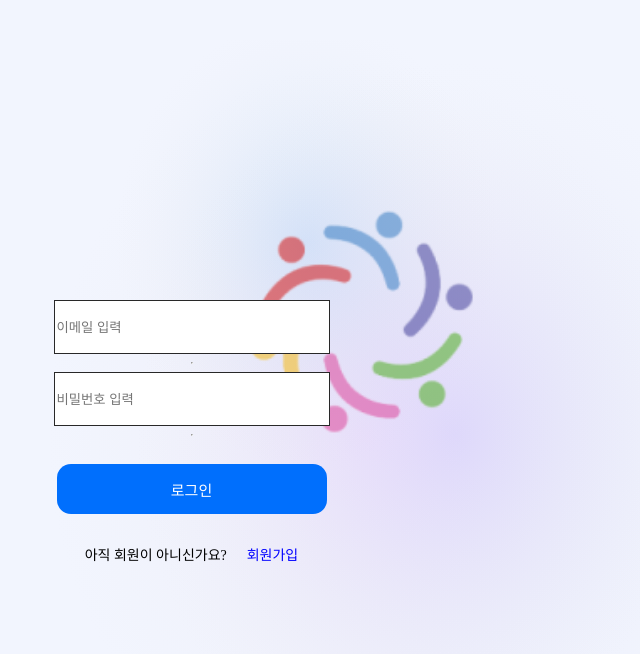
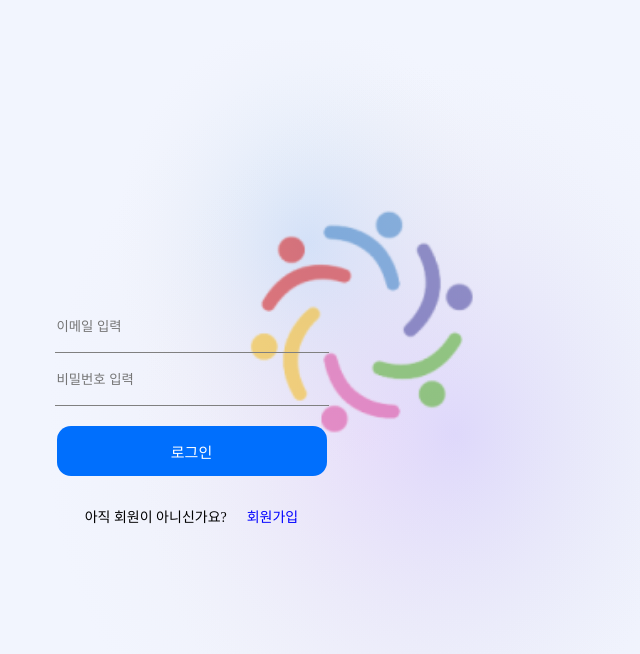
Before and after one commit to soo0300/Fintech-Welfare-Service, a React (Create React App) app in the folder frontend/: page /login in a window 1280 px wide. Shown: the top 654 px of the page, without its empty margins (5-645 px from the left). Built offline with nearby package versions, Linux system fonts and the light colour scheme; a web font is replaced by a local one.

Commit message:
✨feat: 회원가입 디자인 구현 및 유효성 기능 추가

```diff
--- a/frontend/src/App.css
+++ b/frontend/src/App.css
@@ -22,6 +22,7 @@ html {
   --pink: #f9b4c2;
   --primary: #006ffd;
   --coolblue: #bddffa;
+  --bgColor: #f2f5fe;
   overflow: hidden;
   overscroll-behavior: none;
 }
--- a/frontend/src/components/input/Input.jsx
+++ b/frontend/src/components/input/Input.jsx
@@ -4,8 +4,10 @@ import { styled } from "styled-components";
 const StyledInput = styled.input`
   width: ${(props) => props.width};
   height: ${(props) => props.height};
-  border: 1px solid;
-  background-color: var(--white);
+  border: ${(props) => (props.border ? props.border : "1px solid black")};
+  border-bottom: ${(props) => props.borderBottom};
+  background: ${(props) =>
+    props.background ? `var(--${props.background})` : `var(--white)`};
   color: var(--black);
   font-size: ${(props) => props.fontSize};
   margin: ${(props) => props.margin};
@@ -34,6 +36,9 @@ const Input = (props) => {
     value,
     disabled,
     borderradius,
+    border,
+    borderBottom,
+    background,
     bottom,
     position,
   } = props;
@@ -51,8 +56,11 @@ const Input = (props) => {
       value={value}
       disabled={disabled}
       borderradius={borderradius}
+      border={border}
       bottom={bottom}
       position={position}
+      background={background}
+      borderBottom={borderBottom}
     />
   );
 };
--- a/frontend/src/views/Info.jsx
+++ b/frontend/src/views/Info.jsx
@@ -92,7 +92,9 @@ const Info = () => {
             height="50px"
             color="gray"
             placeholder="생년월일"
-            border-radius="none"
+            borderradius="none"
+            border="none"
+            borderBottom="1px solid gray"
             background="--bgColor"
           />
           -
@@ -101,6 +103,8 @@ const Info = () => {
             height="50px"
             color="gray"
             border-radius="none"
+            border="none"
+            borderBottom="1px solid gray"
             background="--bgColor"
           />
           ●●●●●●
@@ -112,6 +116,8 @@ const Info = () => {
             height="50px"
             placeholder="보호종료일"
             border-radius="none"
+            border="none"
+            borderBottom="1px solid gray"
             background="--bgColor"
           />
           <Button type="icon" background="none">
@@ -124,6 +130,8 @@ const Info = () => {
           height="50px"
           placeholder="거주지"
           border-radius="none"
+          border="none"
+          borderBottom="1px solid gray"
           background="--bgColor"
         />
         <hr background="--gray" />
--- a/frontend/src/views/Login.jsx
+++ b/frontend/src/views/Login.jsx
@@ -107,19 +107,21 @@ const Login = () => {
             height="50px"
             color="gray"
             placeholder="이메일 입력"
-            border-radius="none"
+            borderradius="none"
+            border="none"
+            borderBottom="1px solid gray"
             background="--bgColor"
           />
-          <hr background="--gray" />
           <Input
             width="270px"
             height="50px"
             placeholder="비밀번호 입력"
-            border-radius="none"
+            borderradius="none"
+            border="none"
+            borderBottom="1px solid gray"
             background="--bgColor"
             type="password"
           />
-          <hr background="--gray" />
           <Button
             onClick={LoginAccess}
             width="270px"
--- a/frontend/src/views/Signup.jsx
+++ b/frontend/src/views/Signup.jsx
@@ -109,6 +109,8 @@ const Signup = () => {
           color="gray"
           placeholder="이메일 입력"
           border-radius="none"
+          border="none"
+          borderBottom="1px solid gray"
           background="--bgColor"
           id="email"
           onChange={handleEmailChange}
@@ -116,12 +118,13 @@ const Signup = () => {
         {!isEmailValid && email && (
           <p style={{ color: "red" }}>유효한 이메일을 입력해주세요.</p>
         )}
-        <hr background="--gray" />
         <Input
           width="270px"
           height="50px"
           placeholder="비밀번호 입력"
           border-radius="none"
+          border="none"
+          borderBottom="1px solid gray"
           background="--bgColor"
           type="password"
           id="pwd"
@@ -132,6 +135,8 @@ const Signup = () => {
           height="50px"
           placeholder="비밀번호 확인"
           border-radius="none"
+          border="none"
+          borderBottom="1px solid gray"
           background="--bgColor"
           type="password"
           id="pwdcheck"
@@ -142,7 +147,6 @@ const Signup = () => {
             비밀번호가 일치하지 않거나 유효하지 않습니다.
           </p>
         )}
-        <hr background="--gray" />
       </MainBox>
       <FooterBox>
         <Button onClick={nextPage} width="270px" fontSize="15px">
```
Also changed, not shown: 1 other file (tests, documents, lock files or other folders).
